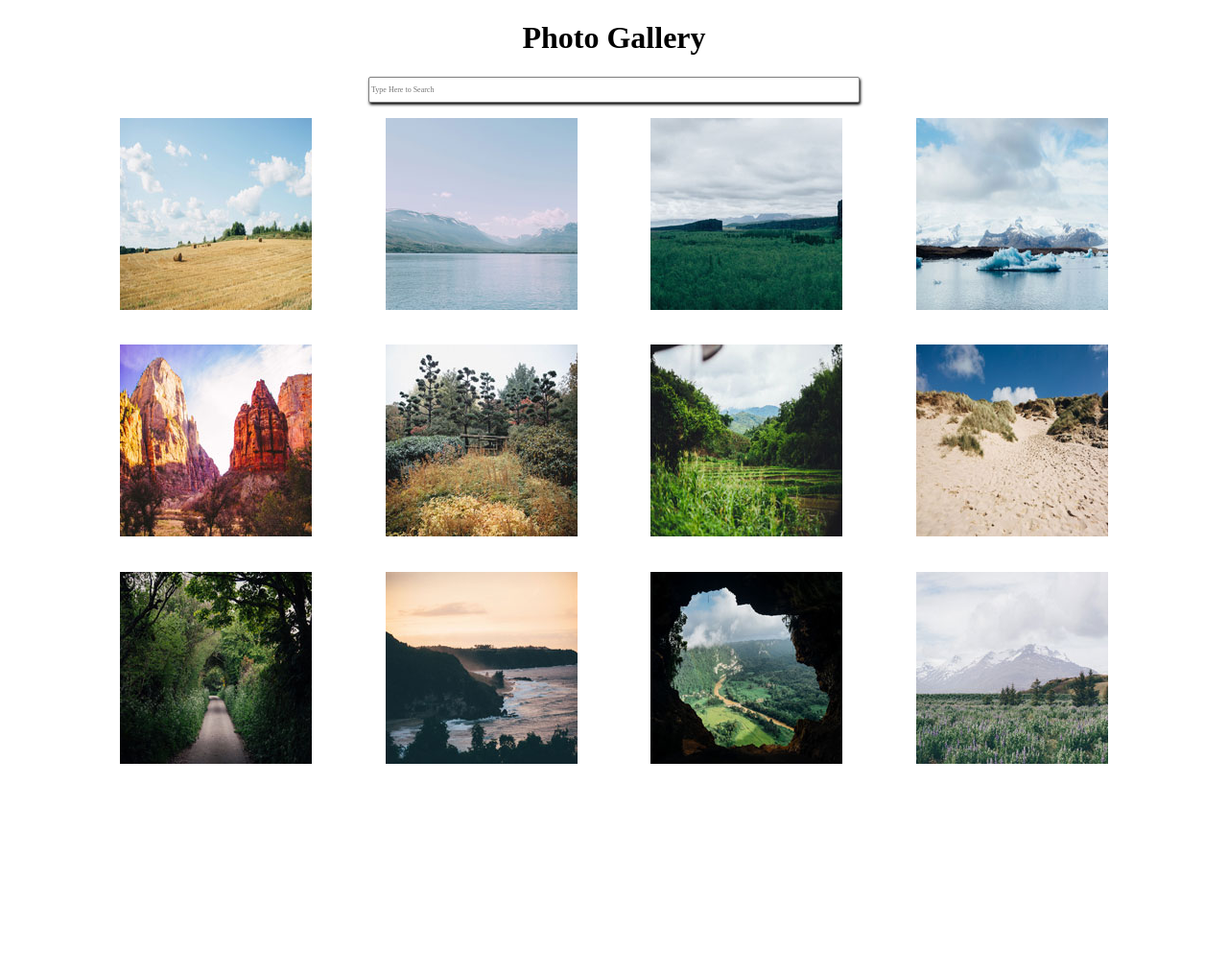
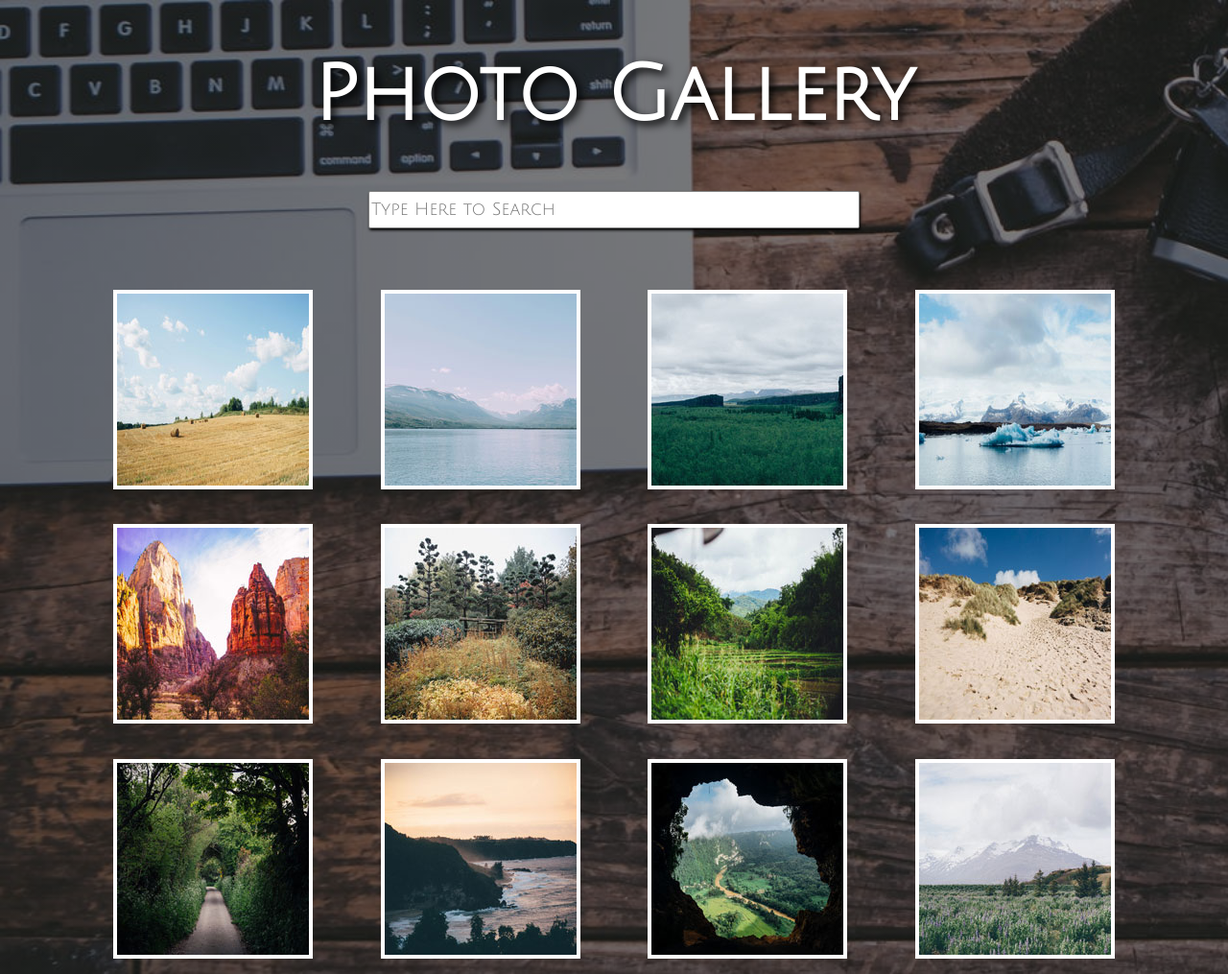
Before and after one commit to pallman89/techdegree-project-5, a plain HTML site: page index.html in a window 1280 px wide. Shown: the top 1015 px of the page at 96% size. Before the commit the page ends 816 px from the top, so only its background shows below. Drawn offline with Linux system fonts and the light colour scheme.

Commit message:
New Update to fix arrows and design changes

```diff
--- a/css/styles.css
+++ b/css/styles.css
@@ -5,6 +5,8 @@
 
 body {
         margin: 0 auto;
+        font-family: 'Julius Sans One', sans-serif;
+
 
     }
 
@@ -12,6 +14,9 @@ body {
     h1 {
         display: flex;
         justify-content: space-evenly;
+        color: white;
+        text-shadow: 4px 4px 10px rgb(0, 0, 0);
+        font-size: 4em;
     }
 /*----------*/
 /* search input */
@@ -52,6 +57,11 @@ body {
 
    }
 
+   img {
+       border: 4px solid white;
+
+   }
+
 
 
 
@@ -61,6 +71,22 @@ body {
 
 
 /* Media Query */
+
+@media(max-width:767px){
+    .header {
+        background-color:  rgb(0, 87, 87);
+        padding-bottom: 3em;
+
+    }
+    h1 {
+        padding-top: 2em;
+        font-size: 2em;
+    }
+    img {
+        border: 2px solid black;
+        box-shadow: 2px 2px 4px lightslategray;
+    }
+}
 
 
 @media(min-width:768px){
@@ -77,11 +103,32 @@ body {
 
     }
 
+    h1 {
+        font-size: 5em;
+    }
+
     .row {
-
         padding: .5em;
         margin: .5em;
 
     }
+    body {
+        background-image:linear-gradient(
+            rgba(0, 0, 0, 0.5),
+            rgba(0, 0, 0, 0.5)
+          ), url(../images/pexels-photo-593317.jpeg);
+        background-size: cover;
+        background-repeat: no-repeat;
+
+
+    }
+    .header {
+        padding-bottom: 3em;
+    }
+    .input {
+
+        font-size: 18px;
+    }
+
 
 }
--- a/index.html
+++ b/index.html
@@ -7,80 +7,84 @@
     <link rel="stylesheet" href="css/normalize.css">
     <link rel="stylesheet" href="css/styles.css">
     <link rel="stylesheet" href="css/lightbox.css">
+    <link href="https://fonts.googleapis.com/css?family=Julius+Sans+One&display=swap" rel="stylesheet">
 
-
+    <script src="js/script.js"></script>
 
     <title>Pat's Interactive Photo Gallery</title>
 </head>
 <body>
     <main>
-        <h1>Photo Gallery</h1>
-        <input type="text" id="search" name="search" placeholder="Type Here to Search"  class="input">
-            <div class="container">
+        <div class="header">
+            <h1>Photo Gallery</h1>
+            <input type="search" onkeyup="search_photo()" id="search" name="search" placeholder="Type Here to Search"  class="input">
+        </div>
+             <div class="container">
                 <div class="row">
-                    <a href="photo_gallery_v4/photos/01.jpg" data-lightbox="image-1" data-title="I love hay bales. Took this snap on a drive through the countryside past some straw fields.">
-                        <img src="photo_gallery_v4/photos/thumbnails/01.jpg"></a>
+                    <a href="photo_gallery_v4/photos/01.jpg" data-lightbox="image" data-title="I love hay bales. Took this snap on a drive through the countryside past some straw fields.">
+                        <img src="photo_gallery_v4/photos/thumbnails/01.jpg" alt="Hay bales"></a>
                 </div>
 
                 <div class="row" >
-                    <a href="photo_gallery_v4/photos/02.jpg" data-lightbox="image-2" data-title="The lake was so calm today. We had a great view of the snow on the mountains from here.">
-                    <img src="photo_gallery_v4/photos/thumbnails/02.jpg"></a>
+                    <a href="photo_gallery_v4/photos/02.jpg" data-lightbox="image" data-title="The lake was so calm today. We had a great view of the snow on the mountains from here.">
+                    <img src="photo_gallery_v4/photos/thumbnails/02.jpg" alt="calm lake"></a>
                 </div>
 
                 <div class="row">
-                    <a href="photo_gallery_v4/photos/03.jpg" data-lightbox="image-3" data-title="I hiked to the top of the mountain and got this picture of the canyon and trees below.">
-                    <img src="photo_gallery_v4/photos/thumbnails/03.jpg"></a>
+                    <a href="photo_gallery_v4/photos/03.jpg" data-lightbox="image" data-title="I hiked to the top of the mountain and got this picture of the canyon and trees below.">
+                    <img src="photo_gallery_v4/photos/thumbnails/03.jpg" alt="hiked mountain"></a>
                 </div>
 
                 <div class="row">
-                    <a href="photo_gallery_v4/photos/04.jpg" data-lightbox="image-4" data-title="It was amazing to see an iceberg up close, it was so cold but didn’t snow today. ">
-                    <img src="photo_gallery_v4/photos/thumbnails/04.jpg"></a>
+                    <a href="photo_gallery_v4/photos/04.jpg" data-lightbox="image" data-title="It was amazing to see an iceberg up close, it was so cold but didn’t snow today. ">
+                    <img src="photo_gallery_v4/photos/thumbnails/04.jpg" alt="iceberg"></a>
                 </div>
 
                 <div class="row">
-                    <a href="photo_gallery_v4/photos/05.jpg" data-lightbox="image-5" data-title="The red cliffs were beautiful. It was really hot in the desert but we did a lot of walking through the canyons.">
-                    <img src="photo_gallery_v4/photos/thumbnails/05.jpg"></a>
+                    <a href="photo_gallery_v4/photos/05.jpg" data-lightbox="image" data-title="The red cliffs were beautiful. It was really hot in the desert but we did a lot of walking through the canyons.">
+                    <img src="photo_gallery_v4/photos/thumbnails/05.jpg" alt="red cliffs"></a>
                 </div>
 
                 <div class="row">
-                    <a href="photo_gallery_v4/photos/06.jpg" data-lightbox="image-6" data-title="Fall is coming, I love when the leaves on the trees start to change color.">
-                    <img src="photo_gallery_v4/photos/thumbnails/06.jpg"></a>
+                    <a href="photo_gallery_v4/photos/06.jpg" data-lightbox="image" data-title="Fall is coming, I love when the leaves on the trees start to change color.">
+                    <img src="photo_gallery_v4/photos/thumbnails/06.jpg" alt="Fall leaves"></a>
                 </div>
                 <div class="row">
-                    <a href="photo_gallery_v4/photos/07.jpg" data-lightbox="image-7" data-title="I drove past this plantation yesterday, everything is so green!">
-                    <img src="photo_gallery_v4/photos/thumbnails/07.jpg"></a>
+                    <a href="photo_gallery_v4/photos/07.jpg" data-lightbox="image" data-title="I drove past this plantation yesterday, everything is so green!">
+                    <img src="photo_gallery_v4/photos/thumbnails/07.jpg" alt="plantation"></a>
                 </div >
 
                 <div class="row">
-                    <a href="photo_gallery_v4/photos/08.jpg" data-lightbox="image-8" data-title="My summer vacation to the Oregon Coast. I love the sandy dunes!">
-                    <img src="photo_gallery_v4/photos/thumbnails/08.jpg"></a>
+                    <a href="photo_gallery_v4/photos/08.jpg" data-lightbox="image" data-title="My summer vacation to the Oregon Coast. I love the sandy dunes!">
+                    <img src="photo_gallery_v4/photos/thumbnails/08.jpg" alt="Oregon"></a>
                 </div>
 
                 <div class="row">
-                    <a href="photo_gallery_v4/photos/09.jpg" data-lightbox="image-9" data-title="We enjoyed a quiet stroll down this countryside lane. ">
-                    <img src="photo_gallery_v4/photos/thumbnails/09.jpg"></a>
+                    <a href="photo_gallery_v4/photos/09.jpg" data-lightbox="image" data-title="We enjoyed a quiet stroll down this countryside lane. ">
+                    <img src="photo_gallery_v4/photos/thumbnails/09.jpg" alt="countryside lane"></a>
                 </div>
 
                 <div class="row">
-                    <a href="photo_gallery_v4/photos/10.jpg" data-lightbox="image-10" data-title="Sunset at the coast! The sky turned a lovely shade of orange.">
-                    <img src="photo_gallery_v4/photos/thumbnails/10.jpg"></a>
+                    <a href="photo_gallery_v4/photos/10.jpg" data-lightbox="image" data-title="Sunset at the coast! The sky turned a lovely shade of orange.">
+                    <img src="photo_gallery_v4/photos/thumbnails/10.jpg" alt="Sunset on the coast"></a>
                 </div>
 
                 <div class="row">
-                    <a href="photo_gallery_v4/photos/11.jpg" data-lightbox="image-11" data-title="I did a tour of a cave today and the view of the landscape below was breathtaking.">
-                    <img src="photo_gallery_v4/photos/thumbnails/11.jpg"></a>
+                    <a href="photo_gallery_v4/photos/11.jpg" data-lightbox="image" data-title="I did a tour of a cave today and the view of the landscape below was breathtaking.">
+                    <img src="photo_gallery_v4/photos/thumbnails/11.jpg" alt="cave tour"></a>
                 </div>
 
                 <div class="row">
-                    <a href="photo_gallery_v4/photos/12.jpg" data-lightbox="image-12" data-title="I walked through this meadow of bluebells and got a good view of the snow on the mountain before the fog came in.">
-                    <img src="photo_gallery_v4/photos/thumbnails/12.jpg"></a>
+                    <a href="photo_gallery_v4/photos/12.jpg" data-lightbox="image" data-title="I walked through this meadow of bluebells and got a good view of the snow on the mountain before the fog came in.">
+                    <img src="photo_gallery_v4/photos/thumbnails/12.jpg" alt="meadow"></a>
                 </div>
         </div>
     </main>
   <script src="js/lightbox-plus-jquery.js"></script>
+
   <script>
         lightbox.option({
-          'alwaysShowNavOnTouchDevices': true
+          'alwaysShowNavOnTouchDevices': true,
           'wrapAround': true
         })
     </script>
--- a/js/script.js
+++ b/js/script.js
@@ -0,0 +1,14 @@
+function search_photo() {
+    let input = document.getElementById('search').value
+    input=input.toLowerCase();
+    let x = document.getElementsByClassName('row');
+
+    for (i = 0; i < x.length; i++) {
+        if (!x[i].innerHTML.toLowerCase().includes(input)) {
+            x[i].style.display="none";
+        }
+        else {
+            x[i].style.display="jpg";
+        }
+    }
+}
```
Also changed, not shown: css/lightbox.css, images/analog-camera-background-blackboard-900106.jpg (added), images/camera-background.jpg (added), images/pexels-photo-593317.jpeg (added), 2 other files.
